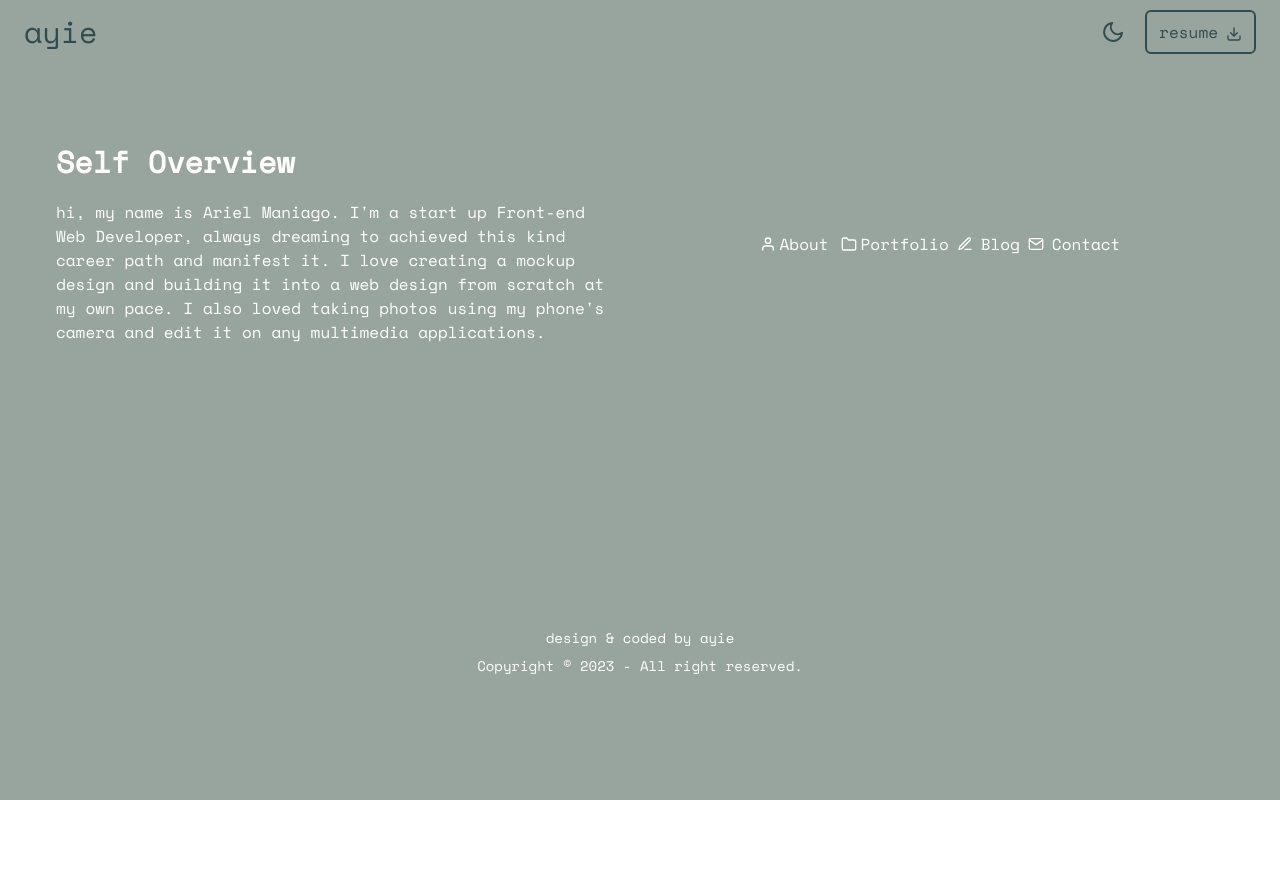
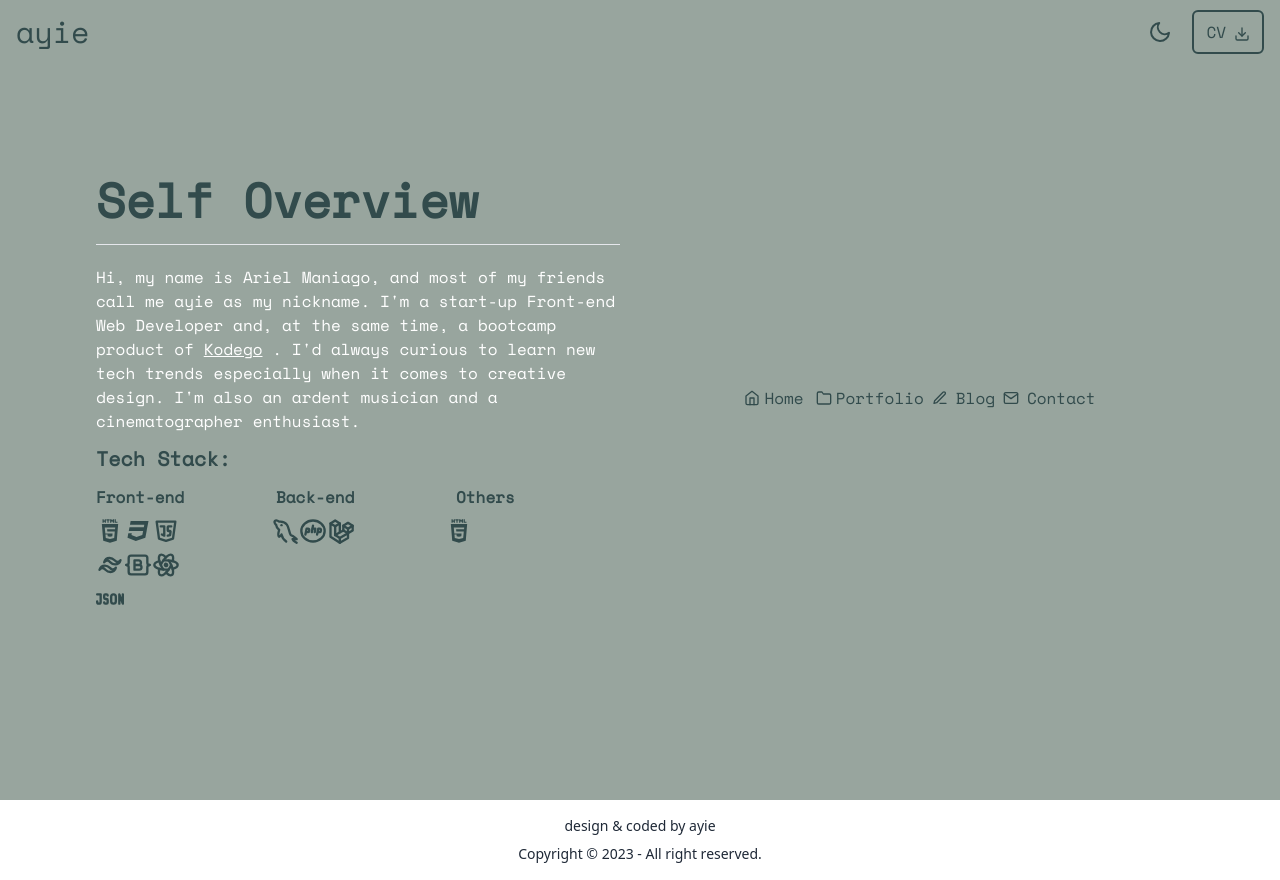
Before and after one commit to ayiezac78/Portfolio-Website, a React (Vite) app: page /about in a window 1280 px wide. Before the commit the page ends 800 px from the top, so only its background shows below. Built offline with nearby package versions, Linux system fonts and the light colour scheme.

Commit message:
working tech stack

```diff
--- a/package.json
+++ b/package.json
@@ -16,7 +16,11 @@
     "react-icons": "^4.8.0",
     "react-router-dom": "^6.10.0",
     "react-spinners": "^0.13.8",
-    "react-toggle": "^4.1.3"
+    "react-toggle": "^4.1.3",
+    "react-type-animation": "^3.0.1",
+    "react-typing-effect": "^2.0.5",
+    "react-typist-component": "^1.0.5",
+    "typewriter-effect": "^2.19.0"
   },
   "devDependencies": {
     "@types/react": "^18.0.28",
--- a/src/App.jsx
+++ b/src/App.jsx
@@ -6,6 +6,7 @@ import Hero from './components/Hero';
 import About from './assets/pages/About'
 import Footer from './components/Footer';
 import { BrowserRouter, Route, Routes } from 'react-router-dom';
+import Skills from './components/Skills';
 
 function App() {
   const [theme, setTheme] = useState();
@@ -52,16 +53,17 @@ function App() {
           data-testid="loader"
         />
           :
-          <div className={`w-full h-screen bg-[#98A59E] dark:bg-gray-800 dark:transition-all dark:duration-300 dark:ease-in-out transition-all duration-300 ease-in-out font-space-mono mx-auto px-4`}>
+          <div className={`w-full h-screen bg-[#98A59E] dark:bg-gray-800 dark:transition-all dark:duration-300 dark:ease-in-out transition-all duration-300 ease-in-out font-space-mono mx-auto px-4 py-4`}>
             <NavigationBar theme={theme} toggleMode={toggleMode} />
             <Routes>
               <Route path='/' element={<Hero />}/>
               <Route path='/about' element={<About/>}/>
+              <Route path='/skills' element={<Skills/>}/>
             </Routes>
-            <Footer/>
           </div>
         }
       </div>
+        <Footer/>
     </BrowserRouter>
   );
 }
--- a/src/assets/pages/About.jsx
+++ b/src/assets/pages/About.jsx
@@ -1,20 +1,36 @@
-import React from 'react'
-import NavMenuLinks from '../../components/NavMenuLinks'
-
+import NavMenuLinks from '../../components/NavMenuLinks';
+import { Link, useLocation } from 'react-router-dom';
+import { useSpring, animated } from '@react-spring/web';
+import '../styles/blurbgnavbar.css'
+import '../styles/blink-animation.css'
+import Skills from '../../components/Skills';
 
 const About = () => {
+  const location = useLocation();
+  const animation = useSpring({
+    opacity: 1,
+    from: { opacity: 0 },
+    config: { duration: 1000 },
+  });
   return (
-    <section className='flex justify-center items-center'>
-      <div className="grid grid-cols-1 md:grid-cols-2 place-content-center place-items-center gap-5 md:gap-10 text-white p-10 md:py-20 md:px-10 overflow-hidden">
-        <div>
-          <h1 className='text-3xl font-bold mb-5'>Self Overview</h1>
-          <p>hi, my name is Ariel Maniago. I'm a start up Front-end Web Developer, always dreaming to achieved this kind career path and manifest it. I love creating a mockup design and building it into a web design from scratch at my own pace. I also loved taking photos using my phone's camera and edit it on any multimedia applications.</p>
-          <p></p>
+    <animated.section style={animation} className='py-10 md:py-20'>
+      <div className="grid grid-cols-1 md:grid-cols-2 place-items-center gap-5 md:gap-10 text-white p-5 md:p-10 lg:p-20">
+        <div className="relative">
+          <h1 className='text-3xl md:text-4xl lg:text-5xl font-bold mb-5 text-[#324B4C] dark:text-white'>Self Overview</h1>
+          <hr className='mb-5'/>
+          <p className='mb-3'>Hi, my name is Ariel Maniago, and most of my friends call me ayie as my nickname. I'm a start-up Front-end Web Developer and, at the same time, a bootcamp product of <a className='link' href="https://kodego.ph/" target='blank'>Kodego</a> . I'd always curious to learn new tech trends especially when it comes to creative design. I'm also an ardent musician and a cinematographer enthusiast.<span className='blink'>|</span></p>
+          <h2 className='text-xl font-bold text-[#324B4C] dark:text-white sm:mb-3'>Tech Stack:</h2>
+            <div className='grid grid-cols-3 gap-4 text-[#324B4C] dark:text-white font-semibold'>
+              <div className='text-normal mb-2'>Front-end</div>
+              <div className='text-normal mb-2'>Back-end</div>
+              <div className='text-normal mb-2'>Others</div>
+            </div>
+            <Skills/>
         </div>
-        <NavMenuLinks/>
+        <NavMenuLinks className="hidden md:block"/>
       </div>
-    </section>
-  )
-}
+    </animated.section>
+  );
+};
 
-export default About
+export default About;
--- /dev/null
+++ b/src/assets/styles/blurbgnavbar.css
@@ -0,0 +1,9 @@
+.navbar.scrolled {
+  background-color: transparent;
+  backdrop-filter: blur(10px);
+  -webkit-backdrop-filter: blur(10px); /* Safari support */
+}
+
+.navbar {
+  transition: background-color 0.2s ease-in-out;
+}
--- a/src/components/Footer.jsx
+++ b/src/components/Footer.jsx
@@ -8,7 +8,7 @@ const Footer = () => {
     config: { duration: 1000 },
   });
   return (
-    <animated.footer style={animation} className="footer footer-center py-3 px-0 w-auto text-white mt-48">
+    <animated.footer style={animation} className="footer footer-center p-4 bg-base-100 text-base-content">
       <div>
         <p>design & coded by ayie</p>
         <p>Copyright © 2023 - All right reserved.</p>
--- a/src/components/Hero.jsx
+++ b/src/components/Hero.jsx
@@ -2,7 +2,6 @@ import { FiGithub, FiInstagram, FiLinkedin } from 'react-icons/fi'
 import '../assets/styles/blink-animation.css'
 import { useSpring, animated } from '@react-spring/web';
 import NavMenuLinks from './NavMenuLinks';
-
 
 const Hero = () => {
   const animation = useSpring({
@@ -11,7 +10,7 @@ const Hero = () => {
     config: { duration: 1000 },
   });
   return (
-    <animated.section style={animation} className='flex justify-center items-center'>
+    <animated.section style={animation} className='py-10 md:py-20'>
       <div className="grid grid-cols-1 md:grid-cols-2 place-content-center place-items-center gap-5 md:gap-10 text-white p-10 md:py-20 md:px-10 overflow-hidden">
         <div>
           <p className="text-[#324B4C] mb-2 text-lg md:text-xl font-bold">Hi, my name is,</p>
--- a/src/components/NavMenuLinks.jsx
+++ b/src/components/NavMenuLinks.jsx
@@ -1,27 +1,35 @@
 import React from 'react'
-import {FiUser, FiFolder, FiEdit3, FiMail} from 'react-icons/fi'
-import { Link } from 'react-router-dom'
+import {FiUser, FiHome, FiFolder, FiEdit3, FiMail} from 'react-icons/fi'
+import { Link, useLocation } from 'react-router-dom'
 
 const NavMenuLinks = () => {
+  const location = useLocation();
+
   return (
-    <div className="flex justify-center md:justify-end">
-      <Link to='/about'>
+    <div className="flex justify-center md:justify-end text-[#324B4C] dark:text-white font-medium">
+      <Link to={location.pathname === '/about' ? '/' : '/about'}>
         <div className="flex items-center mr-2">
-          <FiUser className="text-white inline-block mr-2 md:m-1" />
-          <span className="inline-block py-2 md:py-0">About</span>
+          {location.pathname === '/about' ? (
+            <FiHome className="text-[#324B4C] dark:text-white inline-block mr-2 md:m-1" />
+          ) : (
+            <FiUser className="text-[#324B4C] dark:text-white inline-block mr-2 md:m-1" />
+          )}
+          <span className="inline-block py-2 md:py-0 sm:hidden md:block">
+            {location.pathname === '/about' ? 'Home' : 'About'}
+          </span>
         </div>
       </Link>
       <div className="flex items-center mr-2">
-        <FiFolder className="text-white inline-block mr-2 md:m-1" />
-        <span className="inline-block py-2 md:py-0">Portfolio</span>
+        <FiFolder className="text-[#324B4C] dark:text-white inline-block mr-2 md:m-1" />
+        <span className="inline-block py-2 md:py-0 sm:hidden md:block">Portfolio</span>
       </div>
       <div className="flex items-center mr-2">
-        <FiEdit3 className="text-white inline-block mr-2" />
-        <span className="inline-block py-2 md:py-0">Blog</span>
+        <FiEdit3 className="text-[#324B4C] dark:text-white inline-block mr-2" />
+        <span className="inline-block py-2 md:py-0 sm:hidden md:block">Blog</span>
       </div>
       <div className="flex items-center mr-2">
-        <FiMail className="text-white inline-block mr-2" />
-        <span className="inline-block py-2 md:py-0">Contact</span>
+        <FiMail className="text-[#324B4C] dark:text-white inline-block mr-2" />
+        <span className="inline-block py-2 md:py-0 sm:hidden md:block">Contact</span>
       </div>
     </div>
   )
--- a/src/components/NavigationBar.jsx
+++ b/src/components/NavigationBar.jsx
@@ -1,6 +1,6 @@
 import {FiMoon, FiSun,FiDownload} from 'react-icons/fi'
-import { useState } from 'react';
-import '../assets/styles/icon-animation.css'
+import { useState, useEffect } from 'react';
+import '../assets/styles/blurbgnavbar.css'
 import { Link } from 'react-router-dom';
 
 const NavigationBar = (props) => {
@@ -10,8 +10,22 @@ const NavigationBar = (props) => {
     setIconClicked(!iconClicked); // toggle the state
     props.toggleMode(); // call the toggleMode function from props
   };
+
+useEffect(() => {
+  const handleScroll = () => {
+    const navbar = document.querySelector('.navbar');
+    if (navbar && window.scrollY > 0) {
+      navbar.classList.add('scrolled');
+    } else {
+      navbar.classList.remove('scrolled');
+    }
+  };
+  window.addEventListener('scroll', handleScroll);
+  return () => window.removeEventListener('scroll', handleScroll);
+}, []);
+
   return (
-    <div className="navbar">
+    <div className="navbar w-full fixed top-0 left-0 px-4 z-10">
       <div className="flex-1">
         <Link to='/' className="normal-case text-3xl text-[#324B4C] dark:text-[#ECEFEF] font-extralight">ayie</Link>
       </div>
@@ -23,8 +37,7 @@ const NavigationBar = (props) => {
             <FiMoon className={`h-6 w-6 text-[#324B4C] ${iconClicked ? 'icon-clicked' : ''}`} />
           )}
         </button>
-          {/* <!-- this hidden checkbox controls the state --> */}
-        <button className="transition duration-300 ease-in-out rounded-md px-3 py-2 border-2 border-[#324B4C] text-[#324B4C] hover:bg-[#324B4C] hover:text-white hover:border-white dark:hover:bg-[#889FA5] dark:hover:border-white dark:hover:text-[#000] dark:text-white dark:border-white">resume<FiDownload className='inline ml-2'/></button>
+        <button className="transition duration-300 ease-in-out rounded-md px-3 py-2 border-2 border-[#324B4C] text-[#324B4C] hover:bg-[#324B4C] hover:text-white hover:border-white dark:hover:bg-[#889FA5] dark:hover:border-white dark:hover:text-[#000] dark:text-white dark:border-white">CV<FiDownload className='inline ml-2'/></button>
       </div>
     </div>
   )
--- /dev/null
+++ b/src/components/Skills.jsx
@@ -0,0 +1,59 @@
+import React from 'react'
+import {TiHtml5, TiCss3} from 'react-icons/ti'
+import {TbBrandJavascript, TbBrandTailwind, TbBrandBootstrap, TbBrandReact, TbBrandMysql, TbBrandPhp, TbBrandLaravel, TbJson} from 'react-icons/tb'
+
+const Skills = () => {
+  return (
+    <section className='text-[#324B4C] dark:text-white'>
+      <div className='grid grid-cols-3'>
+        <div className='grid grid-cols-1 grid-rows-3'>
+          <div>
+            <div className='tooltip' data-tip="HTML5">
+              <TiHtml5 className='h-7 w-7'/>
+            </div>
+            <div className='tooltip' data-tip="CSS3">
+              <TiCss3 className='h-7 w-7'/>
+            </div>
+            <div className='tooltip' data-tip="JavaScript">
+              <TbBrandJavascript className='h-7 w-7'/>
+            </div>
+          </div>
+          <div>
+            <div className='tooltip' data-tip="Tailwind CSS">
+              <TbBrandTailwind className='h-7 w-7'/>
+            </div>
+            <div className='tooltip' data-tip="Bootstrap 5">
+              <TbBrandBootstrap className='h-7 w-7'/>
+            </div>
+            <div className='tooltip' data-tip="ReactJS">
+              <TbBrandReact className='h-7 w-7'/>
+            </div>
+          </div>
+          <div>
+            <div className='tooltip' data-tip="JSON API">
+              <TbJson className='h-7 w-7'/>
+            </div>
+          </div>
+        </div>
+        <div className='grid grid-cols-1 grid-rows-3'>
+          <div>
+            <div className="tooltip" data-tip="MySQL">
+              <TbBrandMysql className='h-7 w-7'/>
+            </div>
+            <div className="tooltip" data-tip="PHP">
+              <TbBrandPhp className='h-7 w-7'/>
+            </div>
+            <div className="tooltip" data-tip="PHP">
+              <TbBrandLaravel className='h-7 w-7'/>
+            </div>
+          </div>
+        </div>
+        <div>
+        <TiHtml5 className='h-7 w-7'/>
+        </div>
+      </div>
+    </section>
+  )
+}
+
+export default Skills
```
Also changed, not shown: src/assets/styles/typewriter-container.css (added, +17 -0 lines), src/assets/styles/icon-animation.css (line endings or trailing spaces), 1 other file (tests, documents, lock files or other folders).
